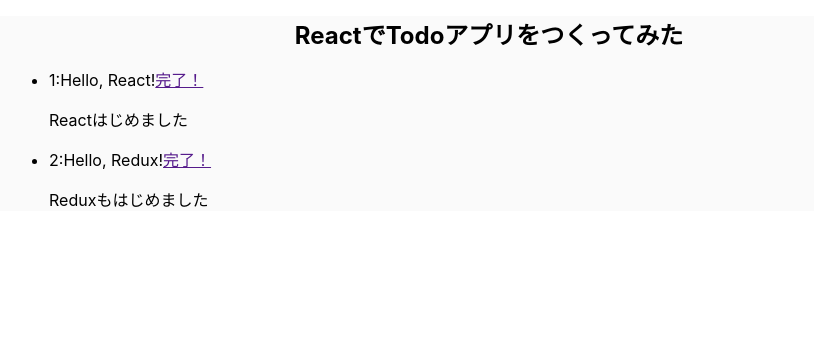
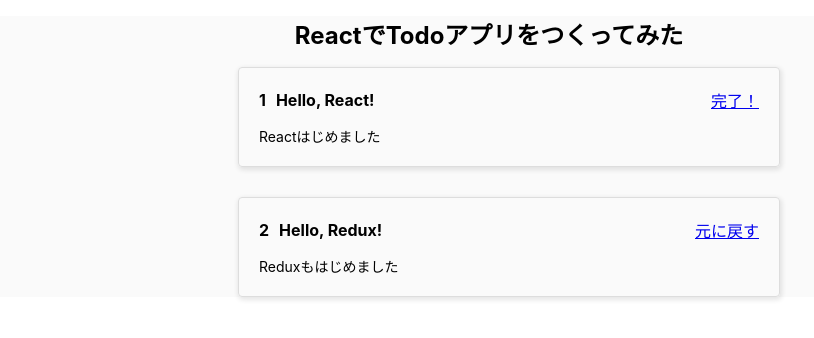
Before and after one commit to kawaguchi1102/todolist, a React (Create React App) app: page / in a window 1280 px wide. Shown: the top 338 px of the page, without its empty margins (151-965 px from the left). Built offline with nearby package versions, Linux system fonts and the light colour scheme.

Commit message:
classを追加

```diff
--- a/src/App.js
+++ b/src/App.js
@@ -17,7 +17,7 @@
           id: 2,
           title: "Hello, Redux!",
           desc: "Reduxもはじめました",
-          done: false
+          done: true
         }
       ]
     }
--- a/src/Todo.js
+++ b/src/Todo.js
@@ -7,11 +7,15 @@
         const link = this.props.done ? '元に戻す' : '完了！'
 
         return(
-            <li>
-                <span>{this.props.id}</span>
-                <span>:{this.props.title}</span>
-                <a href="">{link}</a>
-                <p>{this.props.desc}</p>
+            <li className="todolist-item">
+                <div className="todolist-title-group">
+                    <p className="todolist-title">
+                        <span className="todolist-num">{this.props.id}</span>
+                        {this.props.title}
+                    </p>
+                    <a className="todolist-status" href="#">{link}</a>
+                </div>
+                <p className="todolist-desc">{this.props.desc}</p>
             </li>
         );
     }
--- a/src/css/todo.css
+++ b/src/css/todo.css
@@ -1,22 +1,30 @@
-.todolistitem {
-    width: 300px;
-    padding: 4px 2px;
-    margin: 12px;
-    background-color: #fafafa;
+
+.todolist-item {
+    list-style: none;
+    width: 500px;
+    padding: 20px;
+    margin: 0 auto 30px;
     border: 1px solid #ddd;
     border-radius: 4px;
-    box-shadow: 1px 2px 5px 3px rgba(0,0,0,.1);
+    box-shadow: 1px 2px 5px 1px rgba(0,0,0,.1);
 }
 
-.todolistitem-title {
-    padding: 4px 8px;
-    margin: 0 8px 4px;
-    font-size: 18px;
-    border-bottom: 1px solid #333;
-    text-align: center;
+.todolist-title-group {
+    display: flex;
+    justify-content: space-between;
+    align-items: center;
 }
 
-.todolistitem-description {
-    word-wrap: break-word;
-    padding: 8px;
+.todolist-title {
+    margin: 0;
+    font-weight: bold;
 }
+
+.todolist-num {
+    margin-right: 10px;
+}
+
+.todolist-desc {
+    margin-bottom: 0;
+    font-size: 14px;
+}
```
